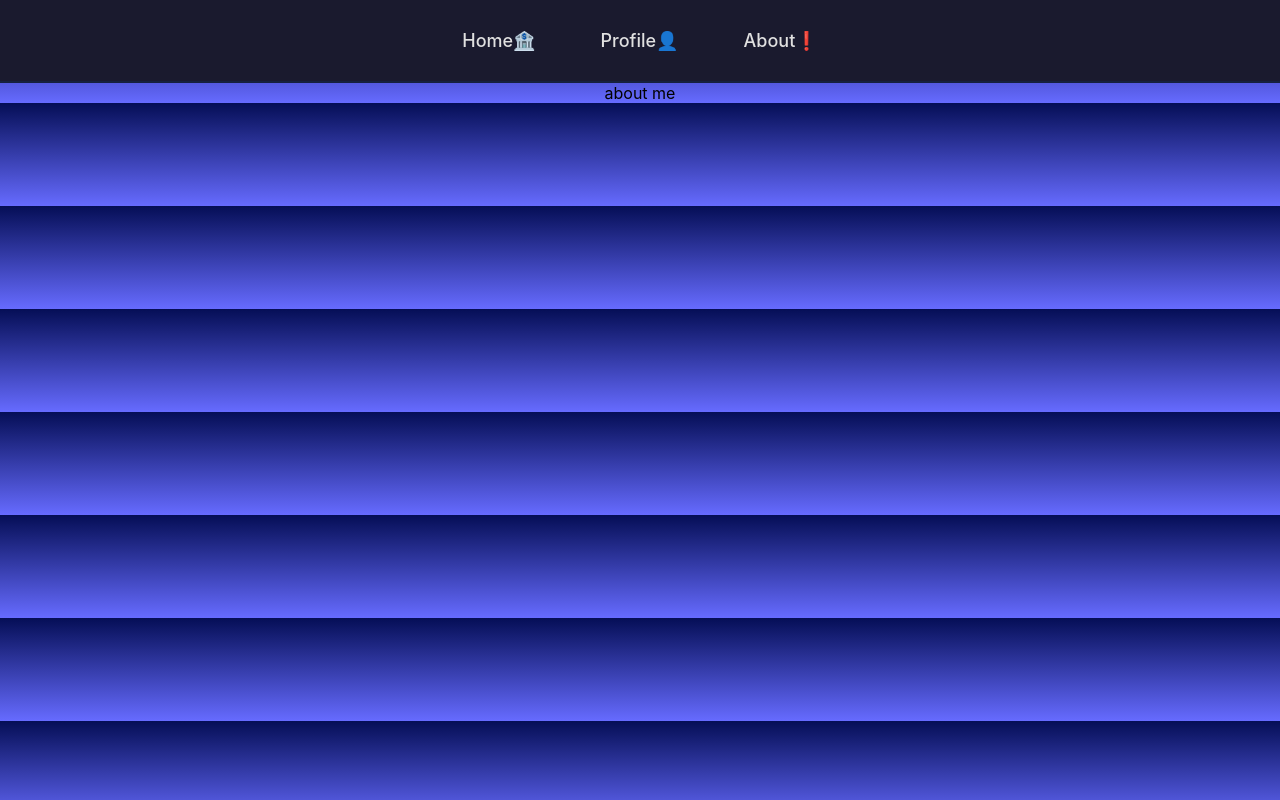
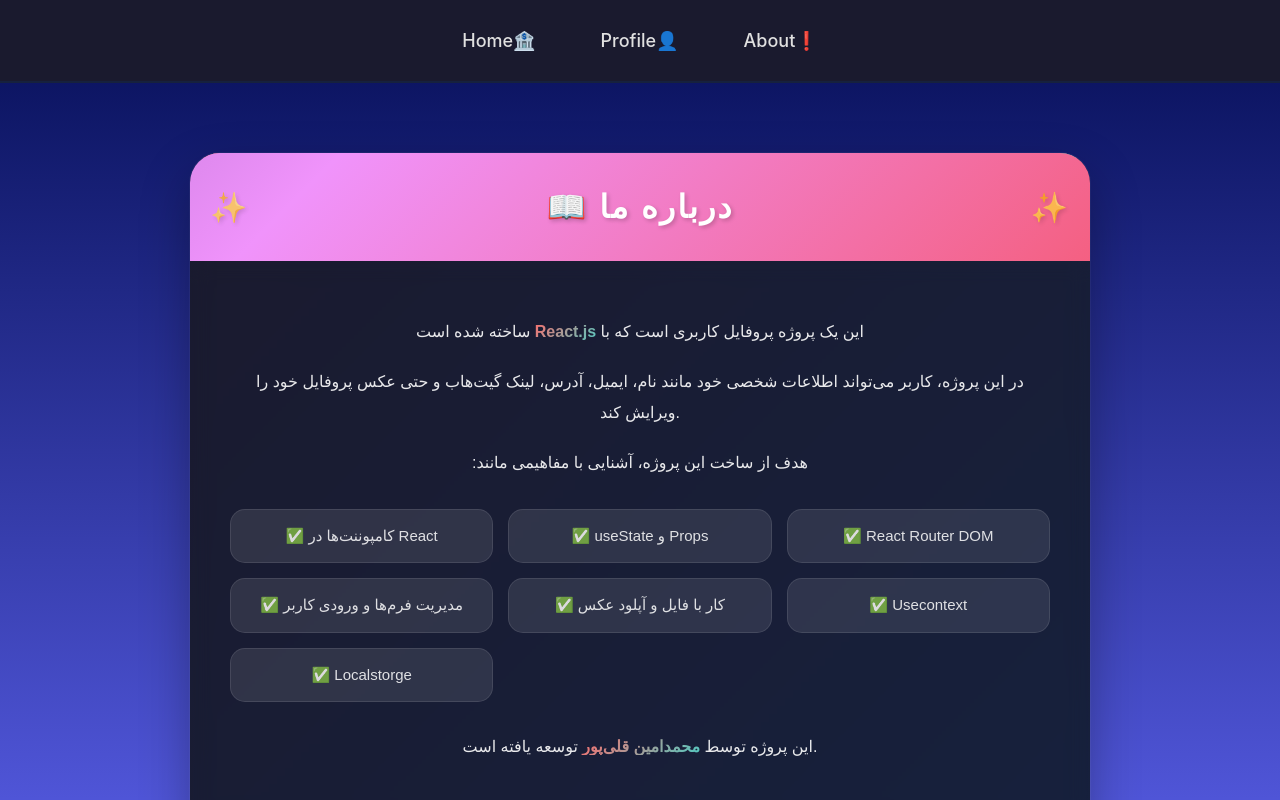
Before and after one commit to amingholipoor5327-oss/ChangeProfile-Prop-Drilining, a React (Create React App) app: page /About in a window 1280 px wide. Shown: the top 800 px of the page. Built offline with nearby package versions, Linux system fonts and the light colour scheme.

Commit message:
added about page main content

```diff
--- /dev/null
+++ b/src/pages/About/About.css
@@ -0,0 +1,188 @@
+.about-container {
+  max-width: 900px;
+  margin: 50px auto;
+  padding: 20px;
+  font-family: 'Vazir', 'B Nazanin', sans-serif;
+  min-height: 80vh;
+  display: flex;
+  align-items: center;
+}
+
+.about-card {
+  background: linear-gradient(135deg, #1a1a2e 0%, #16213e 100%);
+  border-radius: 30px;
+  box-shadow: 0 20px 50px rgba(0, 0, 0, 0.3), 0 0 0 1px rgba(255, 255, 255, 0.05);
+  overflow: hidden;
+  transition: all 0.4s cubic-bezier(0.175, 0.885, 0.32, 1.275);
+  position: relative;
+}
+
+.about-card::before {
+  content: "";
+  position: absolute;
+  top: 0;
+  left: 0;
+  right: 0;
+  height: 5px;
+  background: linear-gradient(90deg, #ff6b6b, #4ecdc4, #45b7d1, #96ceb4);
+  background-size: 300% 100%;
+  animation: gradientMove 3s ease infinite;
+}
+
+@keyframes gradientMove {
+  0% { background-position: 0% 50%; }
+  50% { background-position: 100% 50%; }
+  100% { background-position: 0% 50%; }
+}
+
+.about-card:hover {
+  transform: translateY(-10px) scale(1.02);
+ }
+
+.about-card h1 {
+  background: linear-gradient(135deg, #667eea, #764ba2, #f093fb, #f5576c);
+  background-size: 300% 300%;
+  animation: gradientBG 4s ease infinite;
+  color: white;
+  margin: 0;
+  padding: 35px;
+  text-align: center;
+  font-size: 32px;
+  letter-spacing: 2px;
+  text-shadow: 2px 2px 4px rgba(0, 0, 0, 0.2);
+  position: relative;
+}
+
+@keyframes gradientBG {
+  0% { background-position: 0% 50%; }
+  50% { background-position: 100% 50%; }
+  100% { background-position: 0% 50%; }
+}
+
+.about-card h1::after {
+  content: "✨";
+  position: absolute;
+  right: 20px;
+  top: 50%;
+  transform: translateY(-50%);
+  font-size: 30px;
+  opacity: 0.7;
+}
+
+.about-card h1::before {
+  content: "✨";
+  position: absolute;
+  left: 20px;
+  top: 50%;
+  transform: translateY(-50%);
+  font-size: 30px;
+  opacity: 0.7;
+}
+
+.about-content {
+  padding: 40px;
+  line-height: 1.9;
+  backdrop-filter: blur(10px);
+}
+
+.about-content p {
+  color: rgba(255, 255, 255, 0.9);
+  margin-bottom: 20px;
+  font-size: 16px;
+  transition: all 0.3s ease;
+}
+
+.about-content p:hover {
+  transform: translateX(10px);
+  color: white;
+}
+
+.about-content strong {
+  background: linear-gradient(135deg, #ff6b6b, #4ecdc4);
+  background-clip: text;
+  -webkit-background-clip: text;
+  color: transparent;
+  font-weight: bold;
+}
+
+.about-content ul {
+  list-style: none;
+  padding: 0;
+  margin: 30px 0;
+  display: grid;
+  grid-template-columns: repeat(auto-fit, minmax(250px, 1fr));
+  gap: 15px;
+}
+
+.about-content li {
+  padding: 12px 18px;
+  color: rgba(255, 255, 255, 0.85);
+  font-size: 15px;
+  background: rgba(255, 255, 255, 0.1);
+  border-radius: 15px;
+  backdrop-filter: blur(5px);
+  transition: all 0.3s ease;
+  border: 1px solid rgba(255, 255, 255, 0.1);
+}
+
+.about-content li:hover {
+  background: rgba(255, 255, 255, 0.2);
+  transform: translateX(5px) scale(1.05);
+  border-color: #4ecdc4;
+  box-shadow: 0 5px 15px rgba(0, 0, 0, 0.2);
+}
+
+.info-box {
+  background: linear-gradient(135deg, rgba(255, 255, 255, 0.1), rgba(255, 255, 255, 0.05));
+  backdrop-filter: blur(10px);
+  padding: 25px 35px;
+  margin: 0 30px 30px 30px;
+  border-radius: 20px;
+  border: 1px solid rgba(255, 255, 255, 0.2);
+  box-shadow: 0 10px 30px rgba(0, 0, 0, 0.2);
+}
+
+.info-box p {
+  margin: 12px 0;
+  color: rgba(255, 255, 255, 0.9);
+  font-size: 15px;
+  display: flex;
+  align-items: center;
+  gap: 10px;
+  transition: all 0.3s ease;
+}
+
+.info-box p:hover {
+  transform: translateX(5px);
+  color: white;
+}
+
+@media (max-width: 600px) {
+  .about-container {
+    margin: 20px;
+    padding: 10px;
+  }
+
+  .about-content {
+    padding: 25px;
+  }
+
+  .info-box {
+    margin: 0 20px 20px 20px;
+    padding: 20px;
+  }
+
+  .about-content ul {
+    grid-template-columns: 1fr;
+  }
+
+  .about-card h1 {
+    font-size: 24px;
+    padding: 25px;
+  }
+
+  .about-card h1::before,
+  .about-card h1::after {
+    font-size: 20px;
+  }
+}
--- a/src/pages/About/about.js
+++ b/src/pages/About/about.js
@@ -1,5 +1,50 @@
-export const About = ()=>{
-    return<div>
-        about me
+import "./About.css";
+
+export const About = () => {
+  return (
+    <div className="about-container">
+      <div className="about-card">
+        <h1>📖 درباره ما</h1>
+
+        <div className="about-content">
+          <p>
+          ساخته شده است<strong> React.js </strong>  این یک پروژه پروفایل کاربری است که با
+
+
+          </p>
+
+          <p>
+            در این پروژه، کاربر می‌تواند اطلاعات شخصی خود مانند
+            نام، ایمیل، آدرس، لینک گیت‌هاب و حتی عکس پروفایل خود را
+            ویرایش کند.
+          </p>
+
+          <p>
+           :هدف از ساخت این پروژه، آشنایی با مفاهیمی مانند
+          </p>
+
+          <ul>
+            <li>✅ کامپوننت‌ها در React</li>
+            <li>✅ useState و Props</li>
+            <li>✅ React Router DOM</li>
+            <li>✅ مدیریت فرم‌ها و ورودی کاربر</li>
+            <li>✅ کار با فایل و آپلود عکس</li>
+            <li>✅ Usecontext</li>
+            <li>✅ Localstorge</li>
+           </ul>
+
+          <p>
+            این پروژه توسط
+            <strong> محمدامین قلی‌پور </strong>
+            توسعه یافته است.
+          </p>
+        </div>
+
+        <div className="info-box">
+          <p>📧 ارتباط با ما: amingholipoor5327@gmail.com</p>
+          <p>🐱 گیت‌هاب: https://github.com/amingholipoor5327-oss</p>
+        </div>
+      </div>
     </div>
-}
+  );
+};
```
